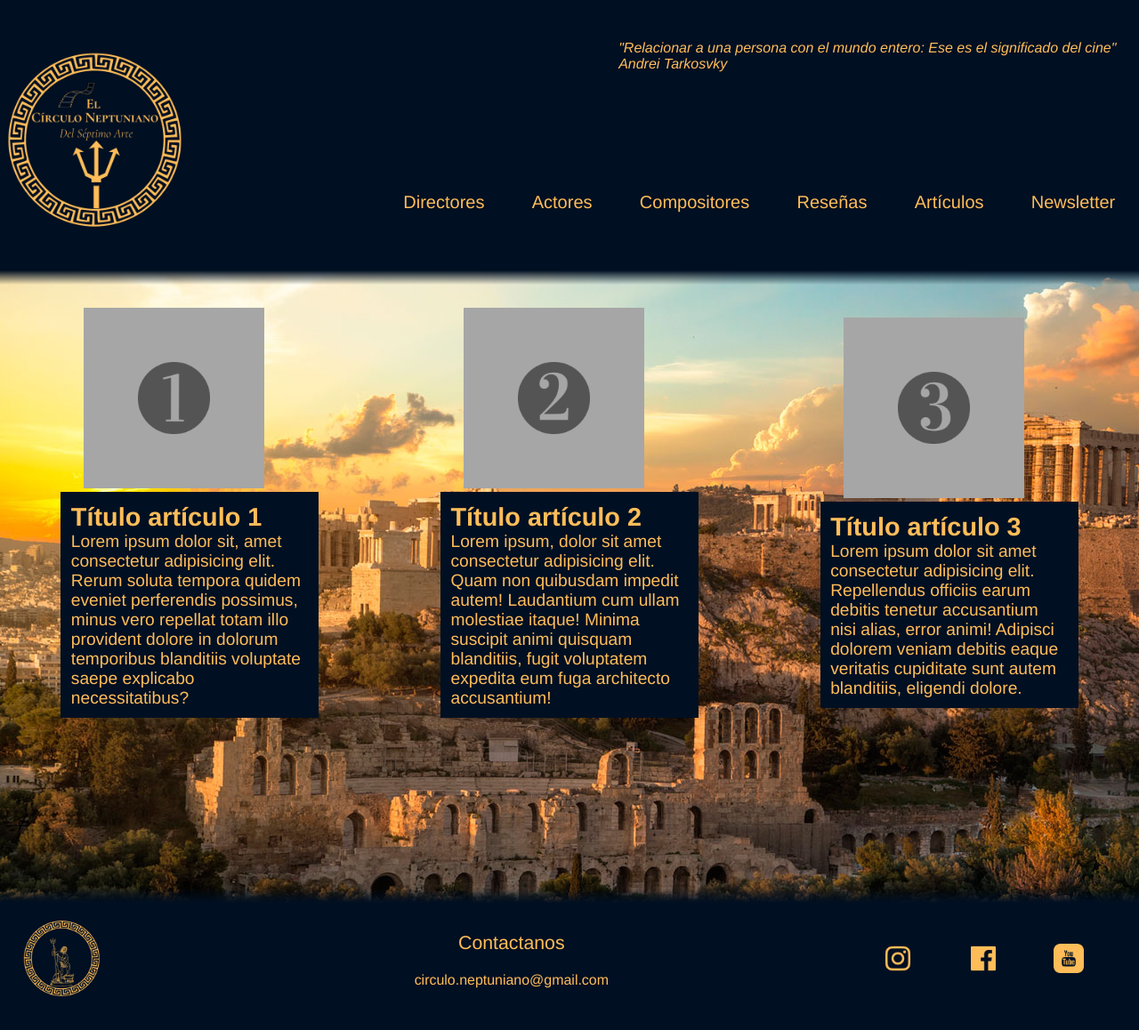
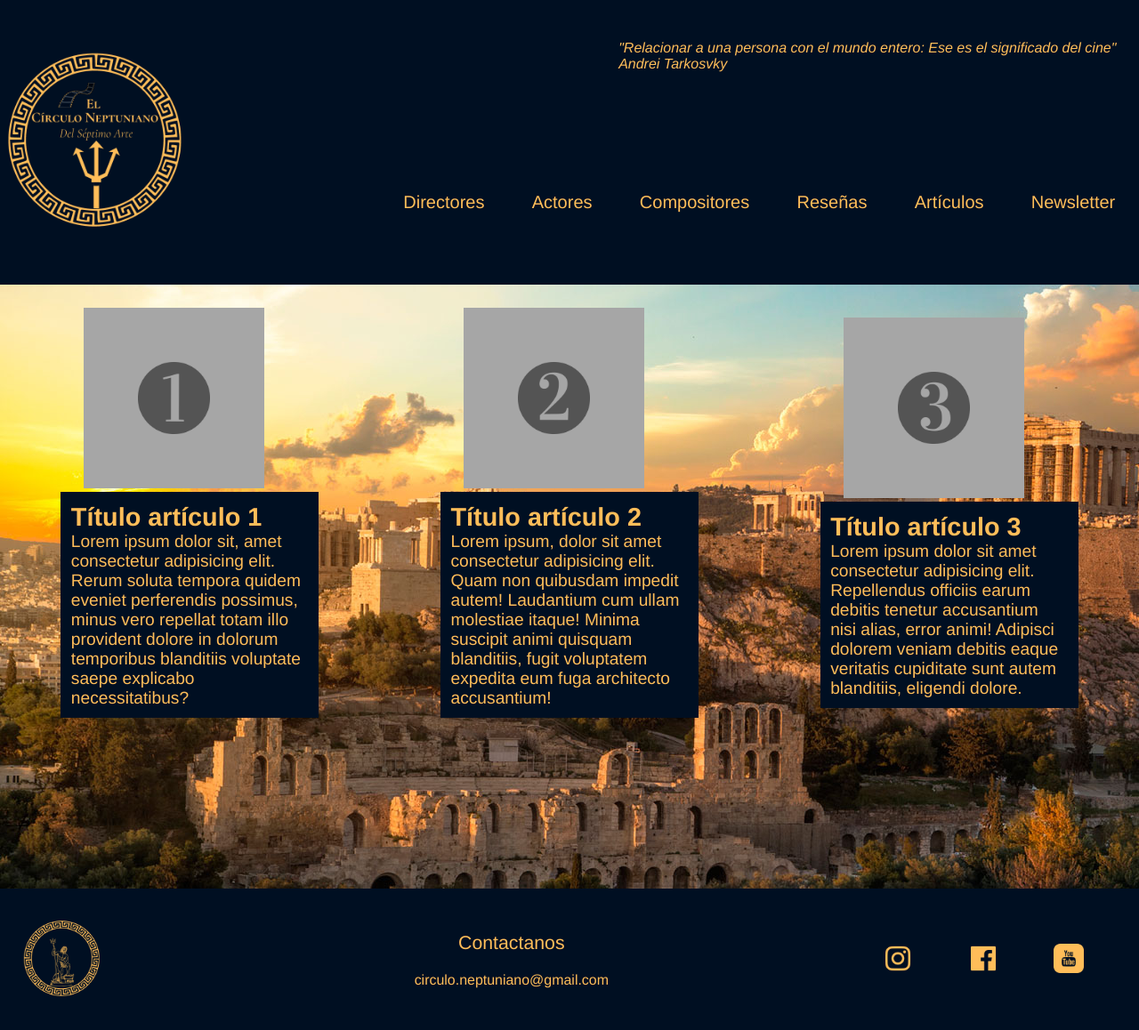
Before and after one commit to JoaquinArno/DesafioCoderHouse, a plain HTML site: page index.html in a window 1280 px wide. Shown: the whole page at 89% size. Drawn offline with Linux system fonts and the light colour scheme.

Commit message:
FirstCommit

```diff
--- a/style.css
+++ b/style.css
@@ -18,7 +18,6 @@ body {
  height: 20rem;
  color: #ffbd59;
  background: rgb(0,15,34);
- background: linear-gradient(180deg, rgba(0,15,34,1) 95%, rgba(0,15,34,0) 100%);
  display: grid;
  grid-template-columns: 1fr 1fr 1fr;
  grid-template-rows: 0.5fr 0.5fr;
@@ -165,7 +164,6 @@ align-items: center;
 
  height: 10rem;
  background: rgb(0,15,34);
- background: linear-gradient(180deg, rgba(0,15,34,0) 0%, rgba(0,15,34,1) 10%);
  display: grid;
  grid-template-columns: 1fr 1fr 1fr;
  grid-template-rows: 1fr 1fr 1fr;
```
